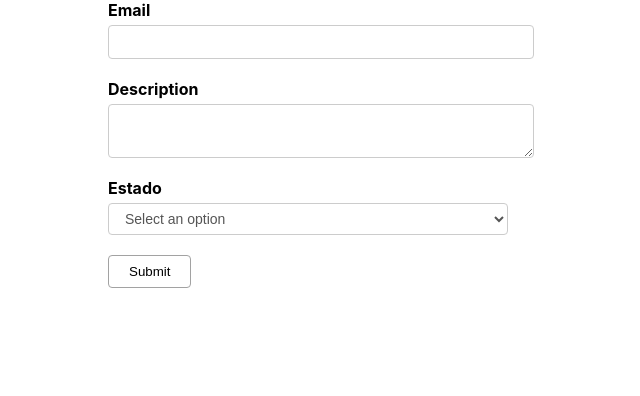
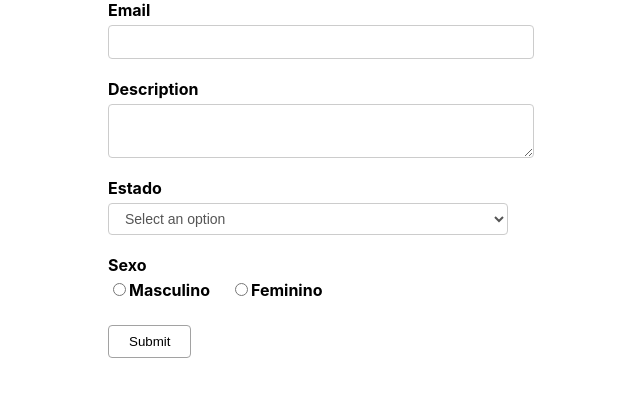
Before and after one commit to GabrielRioo/React_Formik, a React (Create React App) app: page / in a window 1280 px wide. Shown: the top 396 px of the page, without its empty margins (319-959 px from the left). Built offline with nearby package versions, Linux system fonts and the light colour scheme.

Commit message:
Criando componenete Radio

```diff
--- a/src/components/FormikContainer.js
+++ b/src/components/FormikContainer.js
@@ -4,6 +4,10 @@ import * as Yup from "yup";
 import FormikControl from "./FormikControl";
 
 function FormikContainer() {
+  const radioOptions = [
+    { key: 'Masculino', value: 'Masculino'},
+    { key: 'Feminino', value: 'Feminino'},
+  ]
   const dropdownOptions = [
     { key: 'Select an option', value: ''},
     { key: 'RJ', value: 'Rio de Janeiro'},
@@ -15,11 +19,13 @@ function FormikContainer() {
     email: '',
     decription: '',
     selectOption: '',
+    radioOption: '',
   }
   const validationSchema = Yup.object({
     email: Yup.string().required('Required'),
     description: Yup.string().required('Required'),
     selectOption: Yup.string().required('Required'),
+    radioOption: Yup.string().required('Required'),
   })
   const onSubmit = values => console.log("Form data: ", values)
 
@@ -50,6 +56,13 @@ function FormikContainer() {
             name='selectOption'
             options={dropdownOptions}
           />
+
+          <FormikControl
+            control='radio'
+            label="Sexo"
+            name='radioOption'
+            options={radioOptions}
+          />
           <button className="submit" type="submit" onClick={onSubmit}>Submit</button>
         </Form>}
     </Formik>
--- a/src/components/FormikControl.js
+++ b/src/components/FormikControl.js
@@ -2,6 +2,7 @@ import React from "react";
 import Input from './Input'
 import Textarea from './Textarea'
 import DropDown from './DropDown'
+import RadioButton from './RadioButton'
 
 function FormikControl(props) {
   const { control, ...rest } = props;
@@ -10,7 +11,7 @@ function FormikControl(props) {
     case "input": return <Input {...rest}/>
     case "textarea": return <Textarea {...rest} />
     case "select": return <DropDown {...rest} />
-    case "radio":
+    case "radio": return <RadioButton {...rest} />
     case "checkbox":
     case "date":
     default:
--- /dev/null
+++ b/src/components/RadioButton.js
@@ -0,0 +1,39 @@
+import React from 'react'
+import { Field, ErrorMessage } from 'formik'
+import TextError from './TextError'
+
+function RadioButton(props) {
+  const { name, label, options, ...rest } = props
+
+  return (
+    <div className="form-control">
+      <label>{label}</label>
+      <Field name={name} {...rest}>
+        {
+          ({ field }) => {
+            console.log('Field:', field)
+            return options.map(option => {
+              console.log('Option ', option)
+              console.log('Options Map ', options)
+              return (
+                <React.Fragment key={option.key}>
+                  <input
+                    type="radio"
+                    id={option.value}
+                    {...field}
+                    value={option.value}
+                    checked={field.value === option.value}
+                  />
+                  <label htmlFor={option.value}>{option.key}</label>
+                </React.Fragment>
+              )
+            })
+          }
+        }
+      </Field>
+      <ErrorMessage name={name} component={TextError} />
+    </div>
+  )
+}
+
+export default RadioButton
```
Also changed, not shown: src/components/Radio.js (deleted, +0 -16 lines).
